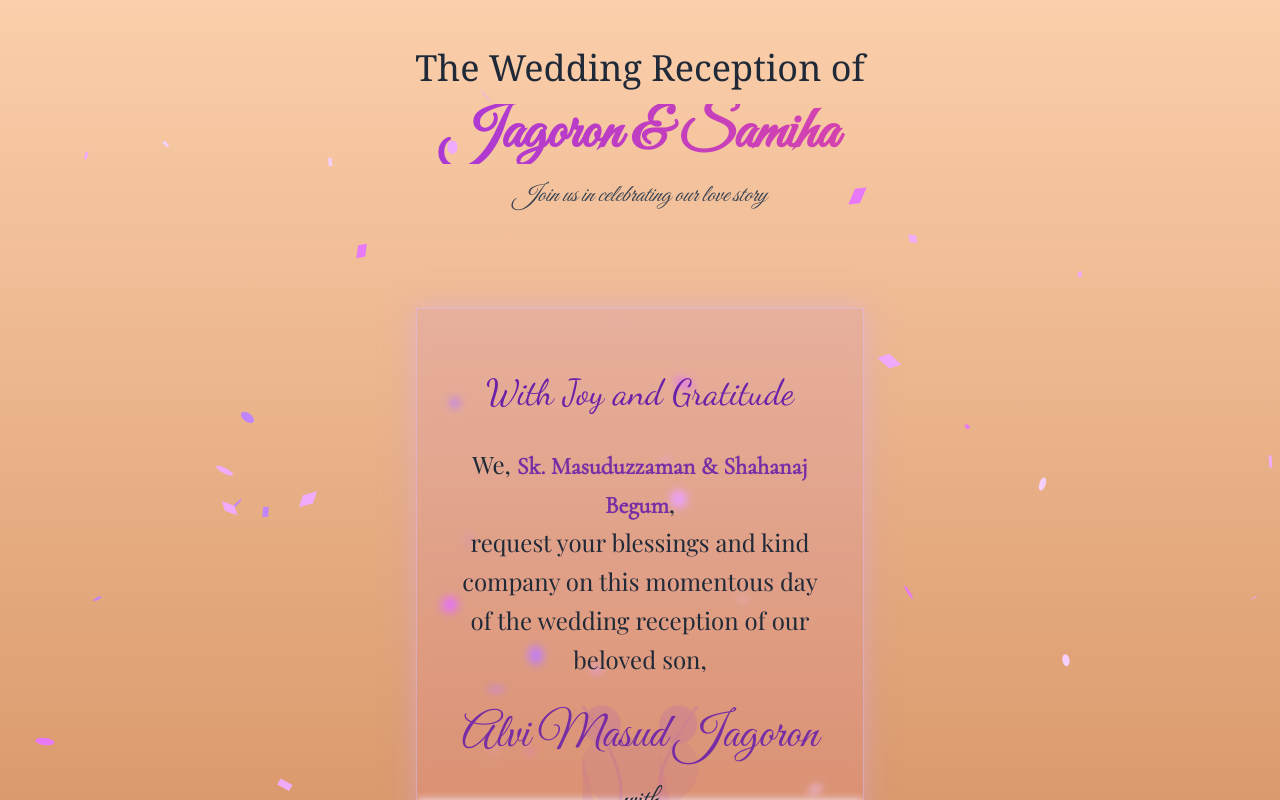
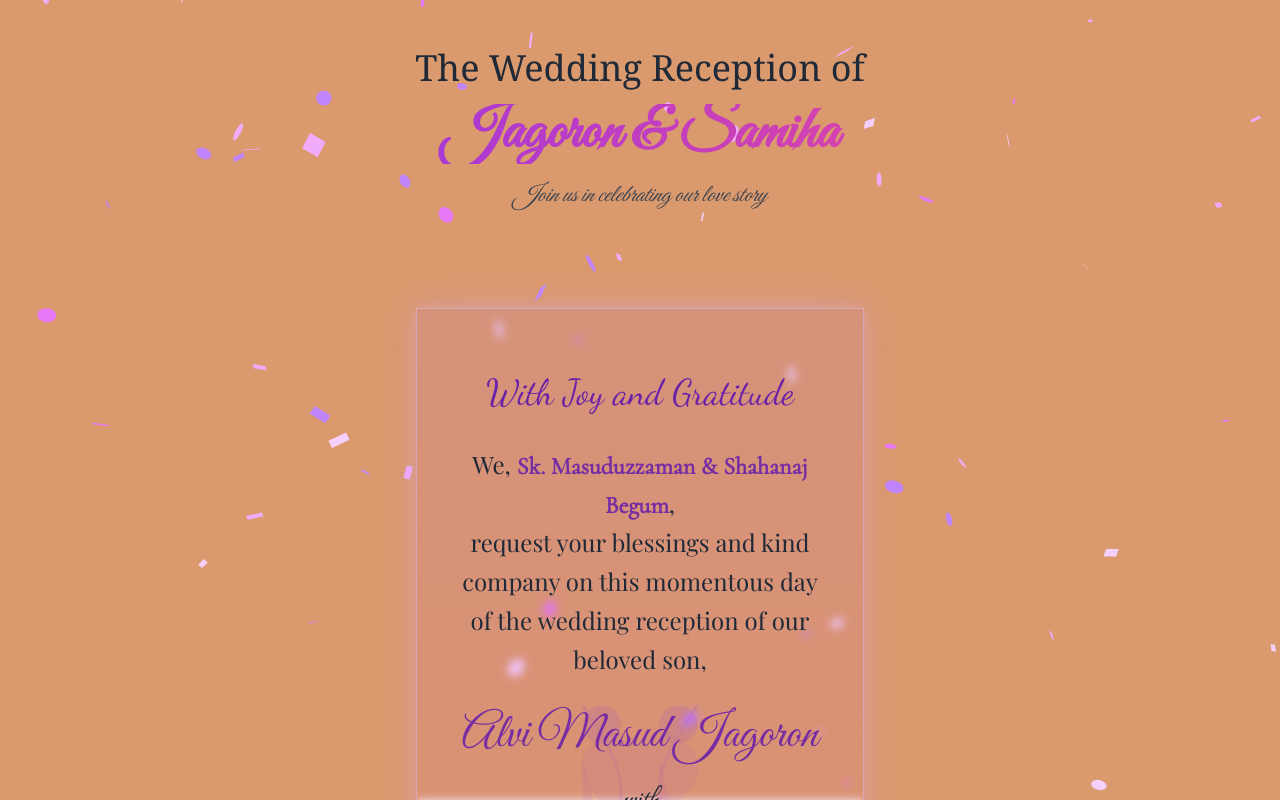
Before and after one commit to ArafatBytes/wedding-card, a Next.js app: page / in a window 1280 px wide. Shown: the top 800 px of the page. Built offline with nearby package versions, Linux system fonts and the light colour scheme; a web font is replaced by a local one.

Commit message:
Updated the backgroud gradient

```diff
--- a/pages/index.js
+++ b/pages/index.js
@@ -3,7 +3,7 @@ import Link from "next/link"
 import { useEffect, useState } from 'react';
 import dynamic from 'next/dynamic';
 import { CalendarMonthSharp, AccessTimeFilledRounded, LocationOnRounded, MapRounded, CallRounded } from '@mui/icons-material';
-import { motion, AnimatePresence } from 'framer-motion';
+import { motion, AnimatePresence, useScroll, useTransform } from 'framer-motion';
 
 // Dynamically import ReactConfetti to avoid SSR issues
 const ReactConfetti = dynamic(() => import('react-confetti'), {
@@ -14,8 +14,17 @@ export default function Home() {
   const [scrollPosition, setScrollPosition] = useState(0);
   const [showCallMenu, setShowCallMenu] = useState(false);
   const [mounted, setMounted] = useState(false);
-  const [showBlast, setShowBlast] = useState(true);
+  const [showBlast, setShowBlast] = useState(false);
   const [windowSize, setWindowSize] = useState({ width: 0, height: 0 });
+  const { scrollYProgress } = useScroll();
+  const backgroundColor = useTransform(
+    scrollYProgress,
+    [0, 1],
+    [
+      'rgb(251, 207, 171)',
+      'rgb(219, 154, 109)'
+    ]
+  );
 
   // Handle window resize
   useEffect(() => {
@@ -122,8 +131,8 @@ export default function Home() {
     initializeAnimations();
 
     const timer = setTimeout(() => {
-      setShowBlast(false);
-    }, 3000); // Blast effect duration
+      setShowBlast(true);
+    }, 1000); // Blast effect duration
 
     return () => {
       window.removeEventListener('scroll', handleScroll);
@@ -169,15 +178,12 @@ export default function Home() {
   return (
     <div className="min-h-screen overflow-hidden">
       {/* Background with gradient */}
-      <div
+      <motion.div
         className="fixed inset-0"
         style={{
-          background: `linear-gradient(180deg,
-            rgb(251, 207, 171) 0%,
-            rgb(219, 154, 109) 100%
-          )`
+          backgroundColor
         }}
-      ></div>
+      ></motion.div>
       <AnimatePresence>
         {showBlast && mounted && (
           <>
```
